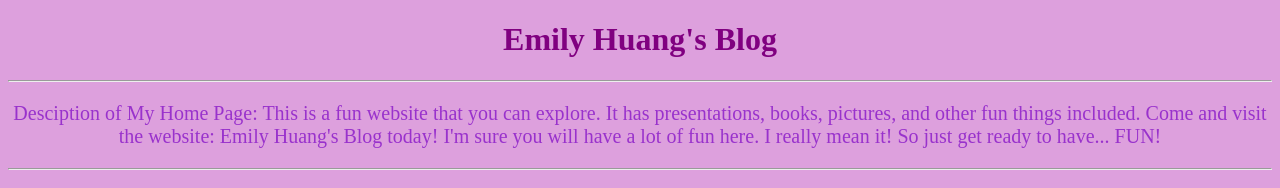
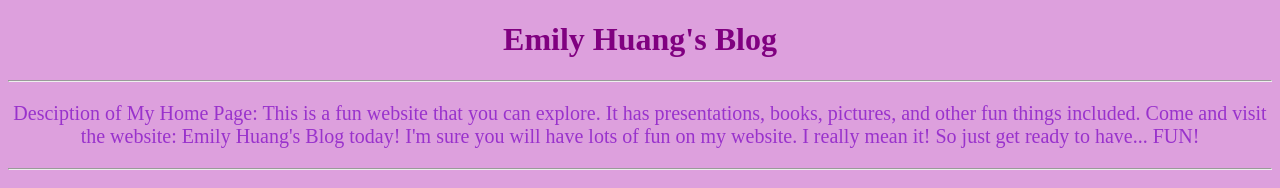
Before and after one commit to huangrenhuai/Emily, a plain HTML site: page index3.html in a window 1280 px wide. Shown: the top 188 px of the page. Drawn offline with Linux system fonts and the light colour scheme.

Commit message:
edit text

```diff
--- a/index3.html
+++ b/index3.html
@@ -30,7 +30,7 @@ p {
 <p> Desciption of My Home Page: This is a fun website that you can explore.
  It has presentations, books, pictures, and other fun things included. Come and
  visit the website: Emily Huang's Blog today! I'm sure you will have
- a lot of fun here. I really mean it! So just get ready to have... FUN!</p>
+ lots of fun on my website. I really mean it! So just get ready to have... FUN!</p>
 
  </p>
  <hr/>
```
